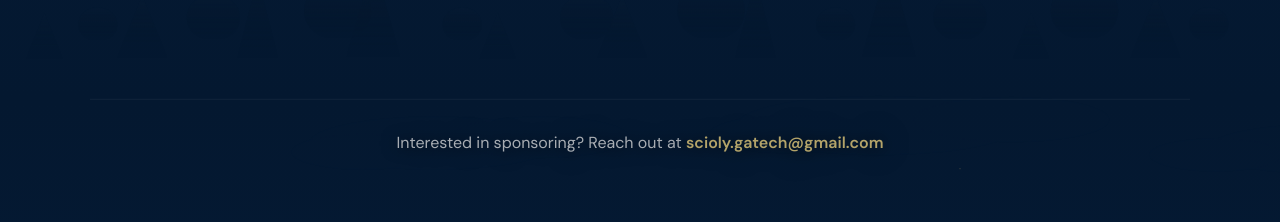
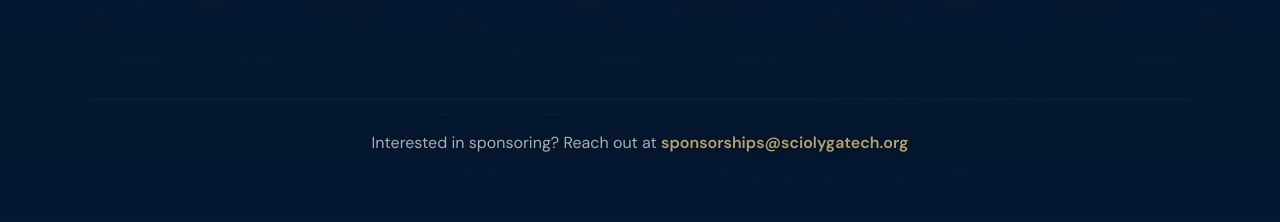
Before and after one commit to anvita-kallam/sciolygt, a React (Vite) app: page / in a window 1280 px wide. Shown: the part 5920-6142 px from the top of the page. Built offline with nearby package versions, Linux system fonts and the light colour scheme.

Commit message:
Update sponsorship contact email to sponsorships@sciolygatech.org.

```diff
--- a/src/components/Sponsors/Sponsors.tsx
+++ b/src/components/Sponsors/Sponsors.tsx
@@ -1,6 +1,8 @@
-import { SPONSORSHIP, CONTACT } from "../../data/content";
+import { SPONSORSHIP } from "../../data/content";
 import ContentParallax from "../Parallax/ContentParallax";
 import "./Sponsors.css";
+
+const SPONSORSHIP_EMAIL = "sponsorships@sciolygatech.org";
 
 const Sponsors = () => (
   <section id="sponsors" className="sponsors-section">
@@ -19,7 +21,7 @@ const Sponsors = () => (
         <div className="sponsor-contact">
           <p>
             Interested in sponsoring? Reach out at{" "}
-            <a href={`mailto:${CONTACT.email}`}>{CONTACT.email}</a>
+            <a href={`mailto:${SPONSORSHIP_EMAIL}`}>{SPONSORSHIP_EMAIL}</a>
           </p>
         </div>
       </ContentParallax>
```
